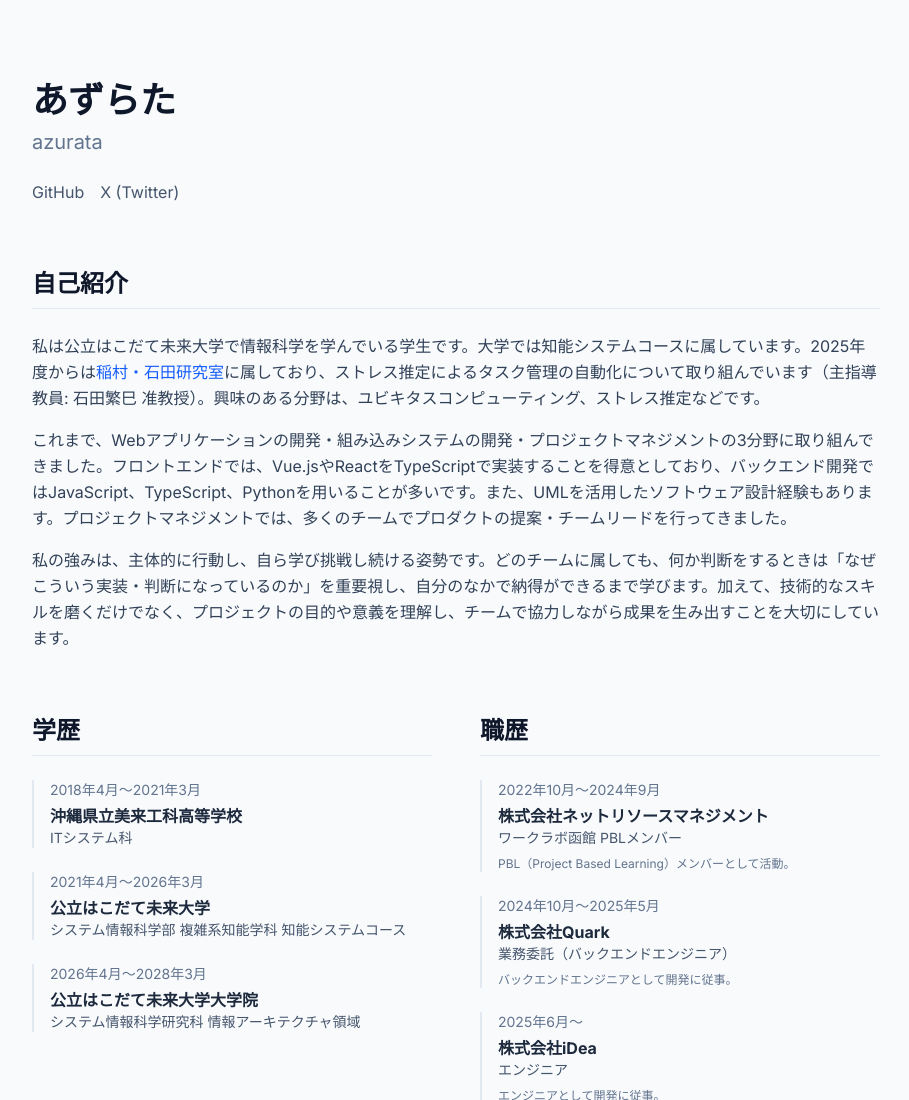
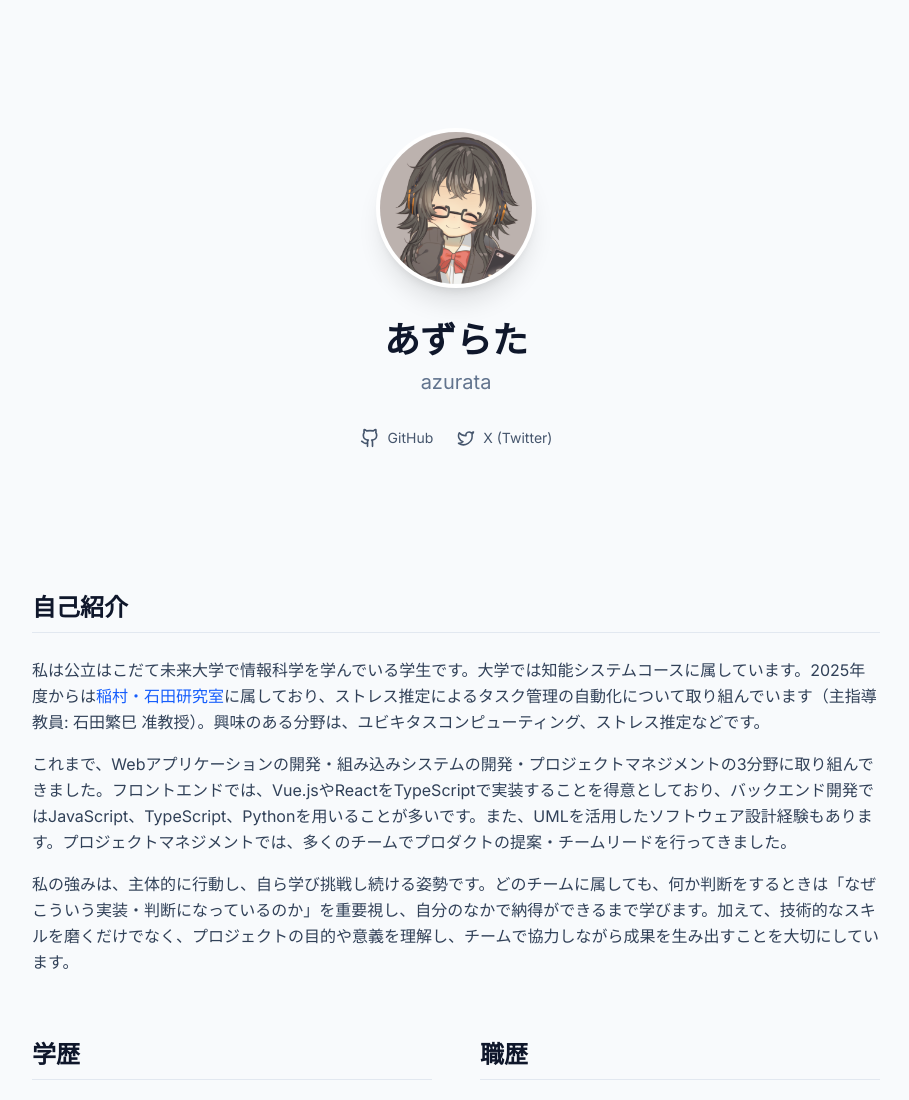
Before and after one commit to azurata09/azurata.me, an Astro site: page / in a window 1280 px wide. Shown: the top 1100 px of the page, without its empty margins (184-1093 px from the left). Built offline with nearby package versions, Linux system fonts and the light colour scheme; Astro itself is replaced by a stand-in of ours.

Commit message:
feat: ユーザーアイコンの追加とHeroセクションのレイアウト調整

```diff
--- a/src/layouts/Layout.astro
+++ b/src/layouts/Layout.astro
@@ -14,7 +14,7 @@ const { title, description = "あずらたのポートフォリオサイトで
 	<head>
 		<meta charset="UTF-8" />
 		<meta name="viewport" content="width=device-width" />
-		<link rel="icon" type="image/svg+xml" href="/favicon.svg" />
+		<link rel="icon" type="image/png" href="/favicon.png" />
 		<meta name="generator" content={Astro.generator} />
 		<title>{title}</title>
 		<meta name="description" content={description} />
--- a/src/pages/index.astro
+++ b/src/pages/index.astro
@@ -1,6 +1,8 @@
 ---
 import Layout from '../layouts/Layout.astro';
 import { getCollection, getEntry, render } from 'astro:content';
+import { Image } from 'astro:assets';
+import userIcon from '../assets/icon.png';
 
 // データの取得
 const education = await getCollection('education');
@@ -32,13 +34,30 @@ const englishName = "azurata";
 
 <Layout title={`${name} | Portfolio`}>
 	{/* Hero Section */}
-	<header class="mb-16">
-		<h1 class="text-4xl font-bold text-slate-900 mb-2">{name}</h1>
-		<p class="text-xl text-slate-500 mb-6">{englishName}</p>
-		<div class="flex gap-4">
-			<a href="https://github.com/azurata09" class="text-slate-600 hover:text-blue-600 transition-colors">GitHub</a>
-			<a href="https://twitter.com/azurata09_" class="text-slate-600 hover:text-blue-600 transition-colors">X (Twitter)</a>
-		</div>
+	<header class="mb-24 py-12 flex flex-col items-center text-center">
+    <div class="mb-8">
+      <Image
+        src={userIcon}
+        alt={name}
+        width={160}
+        height={160}
+        class="rounded-full border-4 border-white shadow-xl bg-white"
+      />
+    </div>
+    <div class="max-w-2xl">
+		  <h1 class="text-4xl font-bold text-slate-900 mb-2">{name}</h1>
+		  <p class="text-xl text-slate-500 mb-8">{englishName}</p>
+		  <div class="flex justify-center gap-6">
+			  <a href="https://github.com/azurata09" class="flex items-center gap-2 text-slate-600 hover:text-blue-600 transition-colors">
+          <svg xmlns="http://www.w3.org/2000/svg" width="20" height="20" viewBox="0 0 24 24" fill="none" stroke="currentColor" stroke-width="2" stroke-linecap="round" stroke-linejoin="round"><path d="M15 22v-4a4.8 4.8 0 0 0-1-3.5c3 0 6-2 6-5.5.08-1.25-.27-2.48-1-3.5.28-1.15.28-2.35 0-3.5 0 0-1 0-3 1.5-2.64-.5-5.36-.5-8 0C6 2 5 2 5 2c-.3 1.15-.3 2.35 0 3.5A5.403 5.403 0 0 0 4 9c0 3.5 3 5.5 6 5.5-.39.49-.68 1.05-.85 1.65-.17.6-.22 1.23-.15 1.85v4"/><path d="M9 18c-4.51 2-5-2-7-2"/></svg>
+          <span class="text-sm font-medium">GitHub</span>
+        </a>
+			  <a href="https://twitter.com/azurata09_" class="flex items-center gap-2 text-slate-600 hover:text-blue-400 transition-colors">
+          <svg xmlns="http://www.w3.org/2000/svg" width="18" height="18" viewBox="0 0 24 24" fill="none" stroke="currentColor" stroke-width="2" stroke-linecap="round" stroke-linejoin="round"><path d="M22 4s-.7 2.1-2 3.4c1.6 10-9.4 17.3-18 11.6 2.2.1 4.4-.6 6-2C3 15.5.5 9.6 3 5c2.2 2.6 5.6 4.1 9 4-.9-4.2 4-6.6 7-3.8 1.1 0 3-1.2 3-1.2z"/></svg>
+          <span class="text-sm font-medium">X (Twitter)</span>
+        </a>
+		  </div>
+    </div>
 	</header>
 
 	{/* About Section */}
```
Also changed, not shown: public/favicon.png (added), src/assets/icon.png (added).
